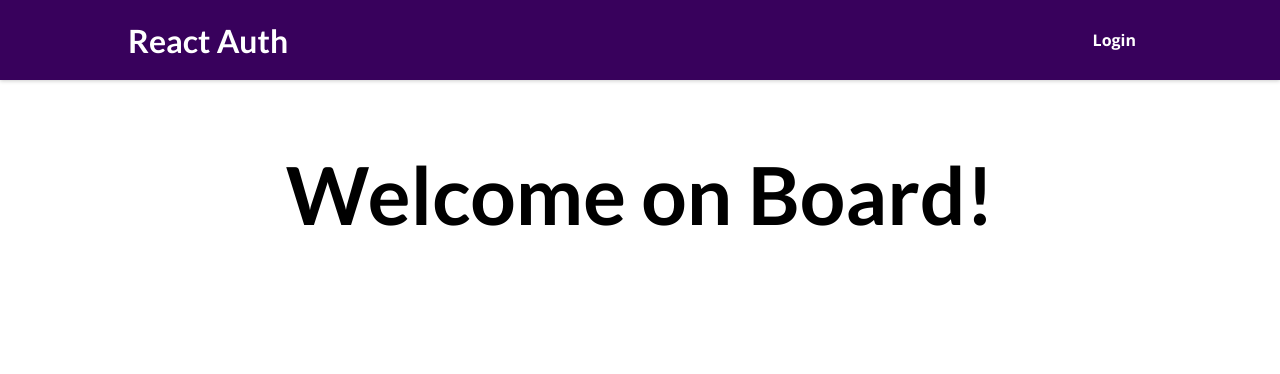
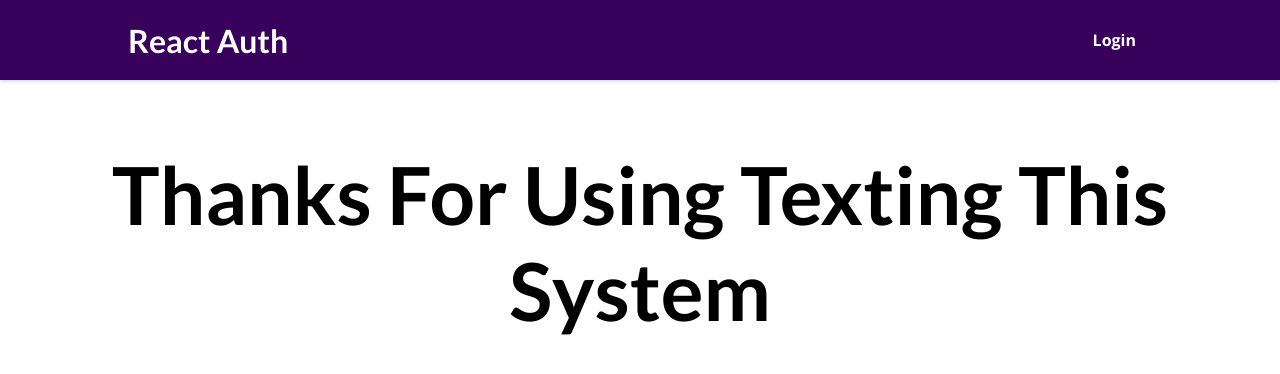
Before and after one commit to HumbleSmarts/LoginAuthInReactjs, a React (Create React App) app: page / in a window 1280 px wide. Shown: the top 374 px of the page. Built offline with nearby package versions, Linux system fonts and the light colour scheme.

Commit message:
fixed some bug

```diff
--- a/src/App.js
+++ b/src/App.js
@@ -1,6 +1,5 @@
 import { useContext, useEffect } from "react";
 import { Switch, Route, Redirect } from "react-router-dom";
-
 import Layout from "./components/Layout/Layout";
 import UserProfile from "./components/Profile/UserProfile";
 import AuthPage from "./pages/AuthPage";
--- a/src/components/Profile/UserProfile.js
+++ b/src/components/Profile/UserProfile.js
@@ -5,7 +5,7 @@ const UserProfile = (props) => {
   console.log(props.name);
   return (
     <section className={classes.profile}>
-      <h1>Your User Profile</h1>
+      <h1>Update Your Password</h1>
       <ProfileForm />
     </section>
   );
--- a/src/components/StartingPage/StartingPageContent.js
+++ b/src/components/StartingPage/StartingPageContent.js
@@ -3,7 +3,7 @@ import classes from "./StartingPageContent.module.css";
 const StartingPageContent = () => {
   return (
     <section className={classes.starting}>
-      <h1>Welcome on Board!</h1>
+      <h1>Thanks For Using Texting This System</h1>
     </section>
   );
 };
```
Also changed, not shown: package.json (+7 -3 lines), 1 other file (tests, documents, lock files or other folders).
